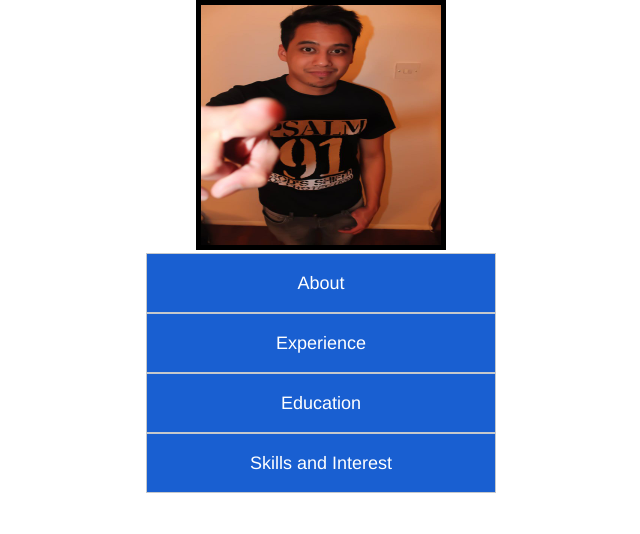
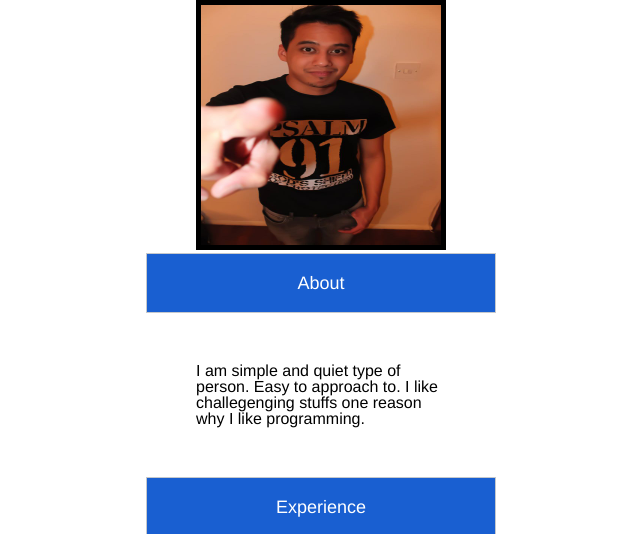
Before and after one commit to geeaqui/personalwebsite, a plain HTML site: page index.html in a window 1280 px wide. Both pictures are taken after a click on the element "About". Shown: the top 534 px of the page, without its empty margins (319-959 px from the left). Drawn offline with nearby package versions, Linux system fonts and the light colour scheme.

Commit message:
added a padding for the hidden class

```diff
--- a/css/style.css
+++ b/css/style.css
@@ -81,9 +81,9 @@ footer img:hover{
 }
 /*===================================*/
 
-
 .hidden{
 	display:none;
+	padding:50px;
 }
 
 .show{
--- a/js/script.js
+++ b/js/script.js
@@ -1,6 +1,6 @@
 $(document).ready(function(){
     $(".about").click(function(){
-        $(".about > .hidden").toggle();
+        $(".about >> .hidden").toggle();
     });
     $(".about").click(function(){
         $("p").addClass('hidden');
```
